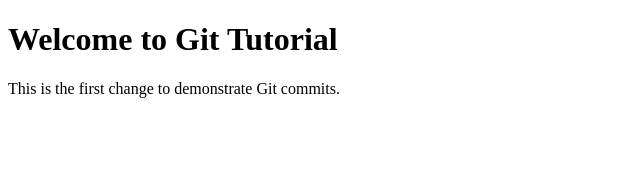
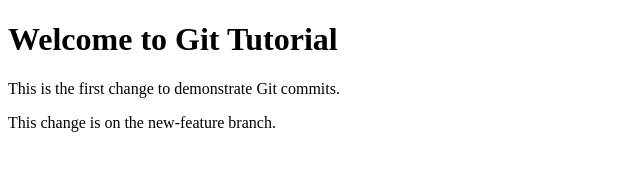
Before and after one commit to Eswarsaipashavula/my_git_tutorial, a plain HTML site: page index.html in a window 1280 px wide. Shown: the whole page, without its empty margins (0-640 px from the left). Drawn offline with Linux system fonts and the light colour scheme.

Commit message:
Add a new para on new-feature branch

```diff
--- a/index.html
+++ b/index.html
@@ -8,5 +8,6 @@
 <body>
     <h1>Welcome to Git Tutorial</h1>
     <p>This is the first change to demonstrate Git commits.</p>
+    <p>This change is on the new-feature branch.</p>
 </body>
 </html>
```
